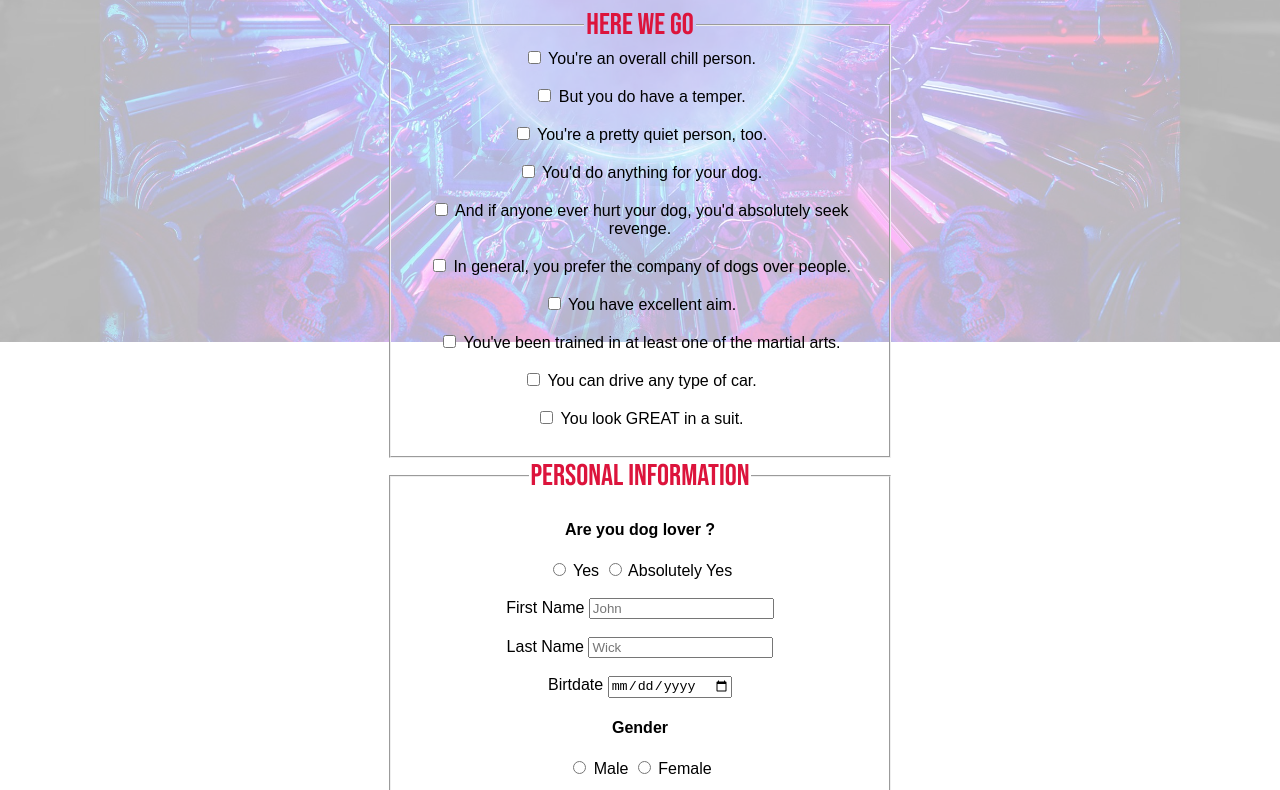
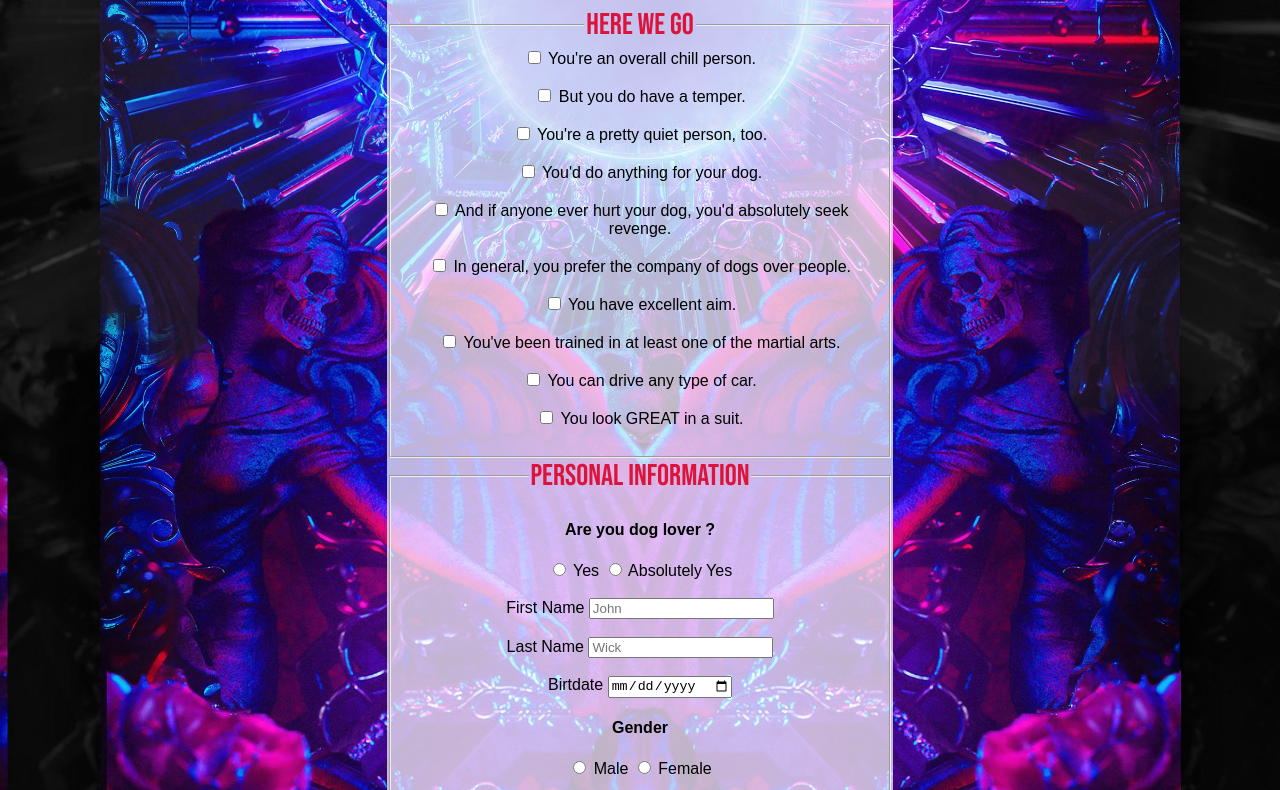
Before and after one commit to eminbulbul/john_wick_test, a plain HTML site: page index.html in a window 1280 px wide. Shown: the part 458-1248 px from the top of the page. Drawn offline with Linux system fonts and the light colour scheme; a web font is replaced by a local one.

Commit message:
Update index.css

```diff
--- a/index.css
+++ b/index.css
@@ -6,23 +6,25 @@
     width: 40%;
     text-align: center;
     position: relative;
-    justify-content: center;
+    background-color: rgba(255, 255, 255, 0.7);
+
 }
 
-body::before{
+body::before {
     content: "";
-    background-image: url('./images/johnwick_background.jpg');
-    background-repeat: repeat;
-    background-attachment: fixed;
-    background-size: cover;
     position: absolute;
     top: 0px;
     right: 0px;
     bottom: 0px;
     left: 0px;
-    opacity: 0.30;
-
-}
+    opacity: 0.3;
+   }
+   body {
+    background-image: url("./images/johnwick_background.jpg");
+    background-repeat: repeat;
+    background-attachment: fixed;
+    background-size: cover;
+   }
 
 #logo{
     width: 300px;
```
